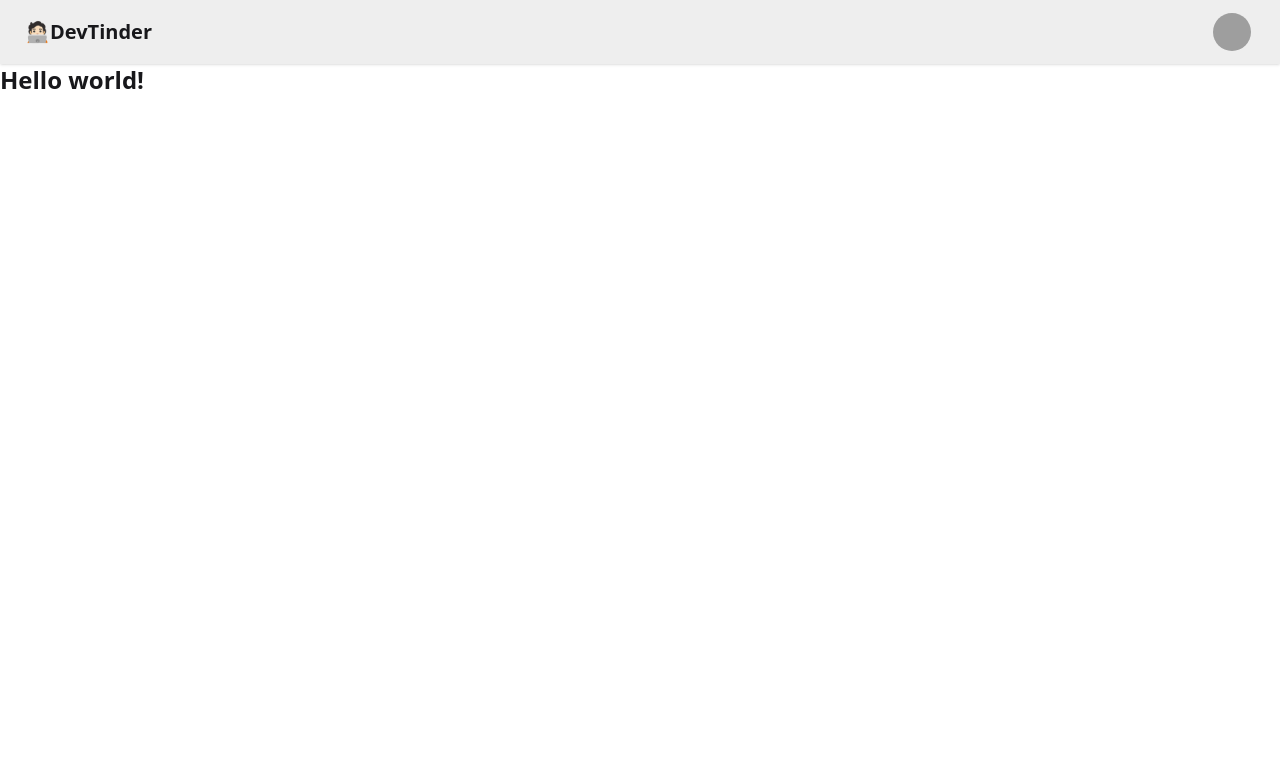
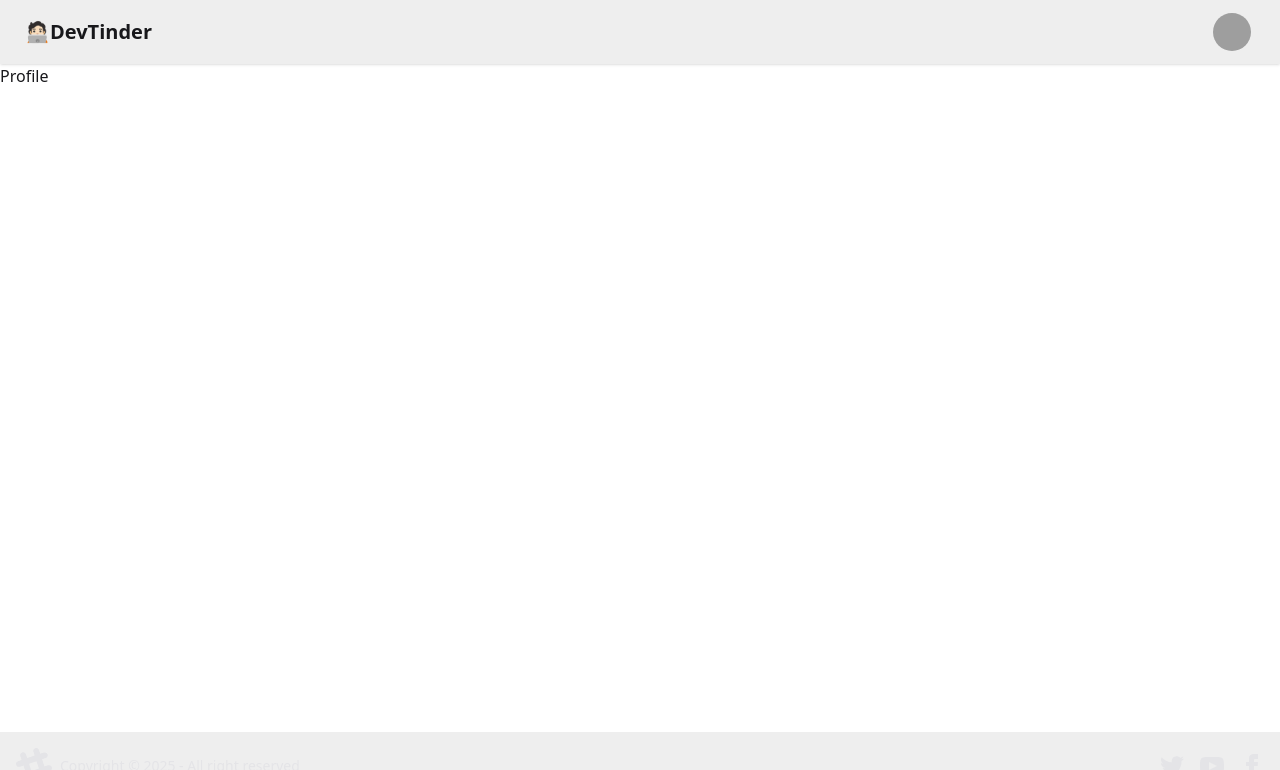
Before and after one commit to adityajjwala13/devTinder-web, a React (Vite) app: page /profile in a window 1280 px wide. Shown: the top 770 px of the page. Built offline with nearby package versions, Linux system fonts and the light colour scheme; grey boxes are pictures that could not be loaded.

Commit message:
Implemented Routing

```diff
--- a/package.json
+++ b/package.json
@@ -13,6 +13,7 @@
     "@tailwindcss/vite": "^4.1.11",
     "react": "^19.1.1",
     "react-dom": "^19.1.1",
+    "react-router-dom": "^7.8.0",
     "tailwindcss": "^4.1.11"
   },
   "devDependencies": {
--- a/src/App.jsx
+++ b/src/App.jsx
@@ -1,45 +1,19 @@
+import { BrowserRouter, Routes, Route } from "react-router-dom";
+import Body from "./Components/Body";
+import Profile from "./Components/Profile";
+import Login from "./Components/Login";
+
 function App() {
   return (
     <>
-      <div className="navbar bg-base-300 shadow-sm">
-        <div className="flex-1">
-          <a className="btn btn-ghost text-xl">🧑🏻‍💻DevTinder</a>
-        </div>
-        <div className="flex gap-2">
-          <div className="dropdown dropdown-end">
-            <div
-              tabIndex={0}
-              role="button"
-              className="btn btn-ghost btn-circle avatar mr-5"
-            >
-              <div className="w-10 rounded-full">
-                <img
-                  alt="Tailwind CSS Navbar component"
-                  src="https://img.daisyui.com/images/stock/photo-1534528741775-53994a69daeb.webp"
-                />
-              </div>
-            </div>
-            <ul
-              tabIndex={0}
-              className="menu menu-sm dropdown-content bg-base-100 rounded-box z-1 mt-3 w-52 p-2 shadow"
-            >
-              <li>
-                <a className="justify-between">
-                  Profile
-                  <span className="badge">New</span>
-                </a>
-              </li>
-              <li>
-                <a>Settings</a>
-              </li>
-              <li>
-                <a>Logout</a>
-              </li>
-            </ul>
-          </div>
-        </div>
-      </div>
-      <h2 class="text-2xl font-bold">Hello world!</h2>
+      <BrowserRouter basename="/">
+        <Routes>
+          <Route path="/" element={<Body />}>
+            <Route path="/profile" element={<Profile />} />
+            <Route path="/login" element={<Login />} />
+          </Route>
+        </Routes>
+      </BrowserRouter>
     </>
   );
 }
--- /dev/null
+++ b/src/Components/Body.jsx
@@ -0,0 +1,17 @@
+import React from "react";
+import Navbar from "./Navbar";
+import { Outlet } from "react-router-dom";
+import Footer from "./Footer";
+
+const Body = () => {
+  return (
+    <div>
+      <Navbar />
+      <Outlet />
+      {/* This will render the child routes */}
+      <Footer />
+    </div>
+  );
+};
+
+export default Body;
--- /dev/null
+++ b/src/Components/Footer.jsx
@@ -0,0 +1,57 @@
+const Footer = () => {
+  return (
+    <footer className="footer sm:footer-horizontal bg-base-300 text-neutral-content items-center p-4 fixed bottom-0">
+      <aside className="grid-flow-col items-center">
+        <svg
+          width="36"
+          height="36"
+          viewBox="0 0 24 24"
+          xmlns="http://www.w3.org/2000/svg"
+          fillRule="evenodd"
+          clipRule="evenodd"
+          className="fill-current"
+        >
+          <path d="M22.672 15.226l-2.432.811.841 2.515c.33 1.019-.209 2.127-1.23 2.456-1.15.325-2.148-.321-2.463-1.226l-.84-2.518-5.013 1.677.84 2.517c.391 1.203-.434 2.542-1.831 2.542-.88 0-1.601-.564-1.86-1.314l-.842-2.516-2.431.809c-1.135.328-2.145-.317-2.463-1.229-.329-1.018.211-2.127 1.231-2.456l2.432-.809-1.621-4.823-2.432.808c-1.355.384-2.558-.59-2.558-1.839 0-.817.509-1.582 1.327-1.846l2.433-.809-.842-2.515c-.33-1.02.211-2.129 1.232-2.458 1.02-.329 2.13.209 2.461 1.229l.842 2.515 5.011-1.677-.839-2.517c-.403-1.238.484-2.553 1.843-2.553.819 0 1.585.509 1.85 1.326l.841 2.517 2.431-.81c1.02-.33 2.131.211 2.461 1.229.332 1.018-.21 2.126-1.23 2.456l-2.433.809 1.622 4.823 2.433-.809c1.242-.401 2.557.484 2.557 1.838 0 .819-.51 1.583-1.328 1.847m-8.992-6.428l-5.01 1.675 1.619 4.828 5.011-1.674-1.62-4.829z"></path>
+        </svg>
+        <p>Copyright © {new Date().getFullYear()} - All right reserved</p>
+      </aside>
+      <nav className="grid-flow-col gap-4 md:place-self-center md:justify-self-end">
+        <a>
+          <svg
+            xmlns="http://www.w3.org/2000/svg"
+            width="24"
+            height="24"
+            viewBox="0 0 24 24"
+            className="fill-current"
+          >
+            <path d="M24 4.557c-.883.392-1.832.656-2.828.775 1.017-.609 1.798-1.574 2.165-2.724-.951.564-2.005.974-3.127 1.195-.897-.957-2.178-1.555-3.594-1.555-3.179 0-5.515 2.966-4.797 6.045-4.091-.205-7.719-2.165-10.148-5.144-1.29 2.213-.669 5.108 1.523 6.574-.806-.026-1.566-.247-2.229-.616-.054 2.281 1.581 4.415 3.949 4.89-.693.188-1.452.232-2.224.084.626 1.956 2.444 3.379 4.6 3.419-2.07 1.623-4.678 2.348-7.29 2.04 2.179 1.397 4.768 2.212 7.548 2.212 9.142 0 14.307-7.721 13.995-14.646.962-.695 1.797-1.562 2.457-2.549z"></path>
+          </svg>
+        </a>
+        <a>
+          <svg
+            xmlns="http://www.w3.org/2000/svg"
+            width="24"
+            height="24"
+            viewBox="0 0 24 24"
+            className="fill-current"
+          >
+            <path d="M19.615 3.184c-3.604-.246-11.631-.245-15.23 0-3.897.266-4.356 2.62-4.385 8.816.029 6.185.484 8.549 4.385 8.816 3.6.245 11.626.246 15.23 0 3.897-.266 4.356-2.62 4.385-8.816-.029-6.185-.484-8.549-4.385-8.816zm-10.615 12.816v-8l8 3.993-8 4.007z"></path>
+          </svg>
+        </a>
+        <a>
+          <svg
+            xmlns="http://www.w3.org/2000/svg"
+            width="24"
+            height="24"
+            viewBox="0 0 24 24"
+            className="fill-current"
+          >
+            <path d="M9 8h-3v4h3v12h5v-12h3.642l.358-4h-4v-1.667c0-.955.192-1.333 1.115-1.333h2.885v-5h-3.808c-3.596 0-5.192 1.583-5.192 4.615v3.385z"></path>
+          </svg>
+        </a>
+      </nav>
+    </footer>
+  );
+};
+
+export default Footer;
--- /dev/null
+++ b/src/Components/Login.jsx
@@ -0,0 +1,7 @@
+import React from "react";
+
+const Login = () => {
+  return <div>Login</div>;
+};
+
+export default Login;
--- /dev/null
+++ b/src/Components/Navbar.jsx
@@ -0,0 +1,46 @@
+import React from "react";
+
+const Navbar = () => {
+  return (
+    <div className="navbar bg-base-300 shadow-sm">
+      <div className="flex-1">
+        <a className="btn btn-ghost text-xl">🧑🏻‍💻DevTinder</a>
+      </div>
+      <div className="flex gap-2">
+        <div className="dropdown dropdown-end">
+          <div
+            tabIndex={0}
+            role="button"
+            className="btn btn-ghost btn-circle avatar mr-5"
+          >
+            <div className="w-10 rounded-full">
+              <img
+                alt="Tailwind CSS Navbar component"
+                src="https://img.daisyui.com/images/stock/photo-1534528741775-53994a69daeb.webp"
+              />
+            </div>
+          </div>
+          <ul
+            tabIndex={0}
+            className="menu menu-sm dropdown-content bg-base-100 rounded-box z-1 mt-3 w-52 p-2 shadow"
+          >
+            <li>
+              <a className="justify-between">
+                Profile
+                <span className="badge">New</span>
+              </a>
+            </li>
+            <li>
+              <a>Settings</a>
+            </li>
+            <li>
+              <a>Logout</a>
+            </li>
+          </ul>
+        </div>
+      </div>
+    </div>
+  );
+};
+
+export default Navbar;
--- /dev/null
+++ b/src/Components/Profile.jsx
@@ -0,0 +1,7 @@
+import React from "react";
+
+const Profile = () => {
+  return <div>Profile</div>;
+};
+
+export default Profile;
```
Also changed, not shown: 1 other file (tests, documents, lock files or other folders).
